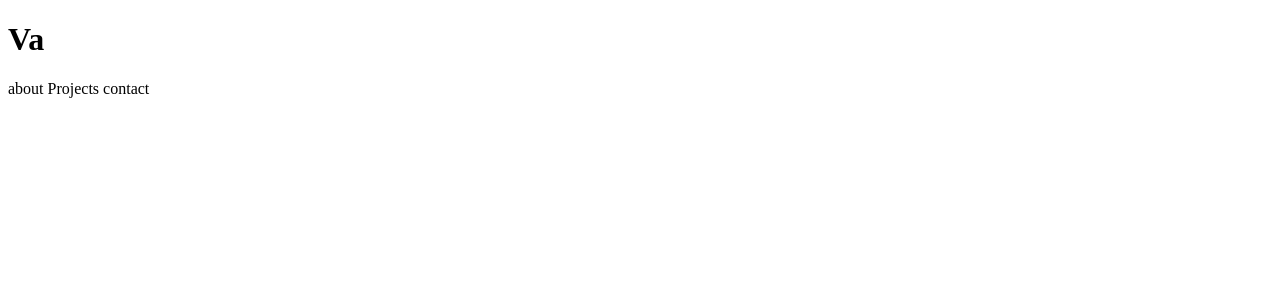
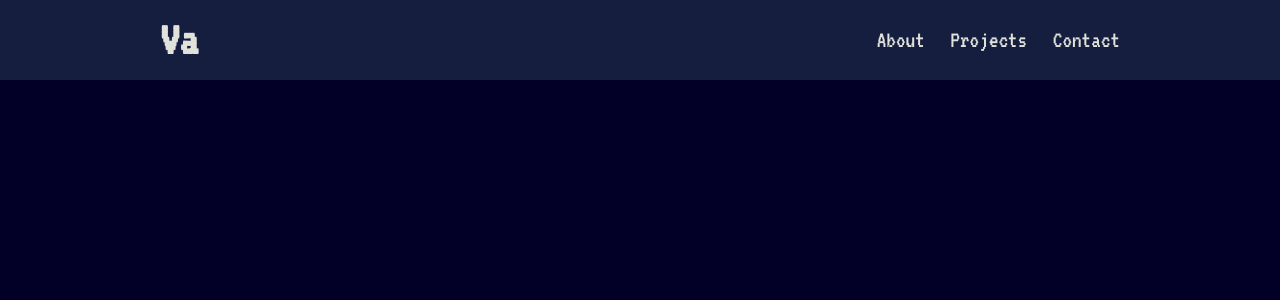
Before and after one commit to Vini-ara/devPortifolio, a React (Vite) app: page / in a window 1280 px wide. Shown: the top 300 px of the page. Built offline with nearby package versions, Linux system fonts and the light colour scheme.

Commit message:
feat: header, feat: global styles

```diff
--- a/index.html
+++ b/index.html
@@ -4,7 +4,10 @@
     <meta charset="UTF-8" />
     <link rel="icon" type="image/svg+xml" href="/src/favicon.svg" />
     <meta name="viewport" content="width=device-width, initial-scale=1.0" />
-    <title>Vite App</title>
+    <link rel="preconnect" href="https://fonts.googleapis.com">
+    <link rel="preconnect" href="https://fonts.gstatic.com" crossorigin>
+    <link href="https://fonts.googleapis.com/css2?family=VT323&display=swap" rel="stylesheet">
+    <title>vinicius.araujo()</title>
   </head>
   <body>
     <div id="root"></div>
--- a/package.json
+++ b/package.json
@@ -15,6 +15,7 @@
   "devDependencies": {
     "@types/react": "^18.0.0",
     "@types/react-dom": "^18.0.0",
+    "@types/styled-components": "^5.1.25",
     "@vitejs/plugin-react": "^1.3.0",
     "typescript": "^4.6.3",
     "vite": "^2.9.9"
--- a/src/App.tsx
+++ b/src/App.tsx
@@ -1,20 +1,14 @@
-import { useState } from 'react'
+import { GlobalStyles } from './styles/global_styles';
+import { Header } from './components/header'
+import { Themes } from './styles/themes'
 
 function App() {
 
   return (
-    <>
-      <header>
-        <h1>
-          Va
-        </h1>
-        <nav>
-          <span> about </span>
-          <span> Projects </span>
-          <span> contact </span>
-        </nav>
-      </header>
-    </>
+    <Themes>
+      <GlobalStyles />
+      <Header/>
+    </Themes>
   )
 }
 
--- /dev/null
+++ b/src/components/header/index.tsx
@@ -0,0 +1,17 @@
+import React from "react";
+import { HeaderWrapper } from './styles';
+
+export const Header: React.FC = () => {
+  return (
+    <HeaderWrapper>
+        <h1>
+          Va
+        </h1>
+        <nav>
+          <a> About </a>
+          <a> Projects </a>
+          <a> Contact </a>
+        </nav>
+    </HeaderWrapper>
+  )
+}
--- /dev/null
+++ b/src/components/header/styles.ts
@@ -0,0 +1,29 @@
+import styled from 'styled-components';
+
+export const HeaderWrapper = styled.header`
+  width: 100%;
+  padding: 0 10rem;
+  display: flex;
+  align-items: center;
+  justify-content: space-between;
+  height: 5rem;
+  background: ${props => props.theme.bg};
+
+  color: ${props => props.theme.text};
+
+  h1 {
+    font-size: 3rem;
+  }
+
+  nav {
+    a {
+      font-size: 1.5rem;
+      margin-left: 1rem;
+      cursor: pointer;
+
+      &:hover {
+        color: ${props => props.theme.high_text}
+      }
+    }
+  }
+`
--- /dev/null
+++ b/src/styles/global_styles.ts
@@ -0,0 +1,20 @@
+import { createGlobalStyle } from 'styled-components';
+
+type themeProps = {
+  theme: {
+    main_bg: string;
+  }
+}
+
+export const GlobalStyles = createGlobalStyle`
+  * {
+    padding: 0;
+    margin: 0;
+    box-sizing: border-box;
+    font-family: 'VT323', monospace;
+  }
+
+  body {
+    background-color: ${(props: themeProps) => props.theme.main_bg};
+  }
+`
--- /dev/null
+++ b/src/styles/themes.tsx
@@ -0,0 +1,21 @@
+import React, { ReactNode } from "react";
+import { ThemeProvider } from "styled-components";
+
+const darkTheme = {
+  bg: "#151E3F",
+  main_bg: "#030027",
+  text: "#E0E2DB",
+  high_text: "#E77728"
+}
+
+interface ThemesProps {
+  children: ReactNode;
+}
+
+export const Themes: React.FC<ThemesProps> = ({children}) => {
+  return (
+    <ThemeProvider theme={darkTheme}>
+      {children}
+    </ThemeProvider>
+  )
+}
```
Also changed, not shown: src/components/sections/about/index.tsx (added), src/components/sections/about/styles.ts (added), 1 other file (tests, documents, lock files or other folders).
